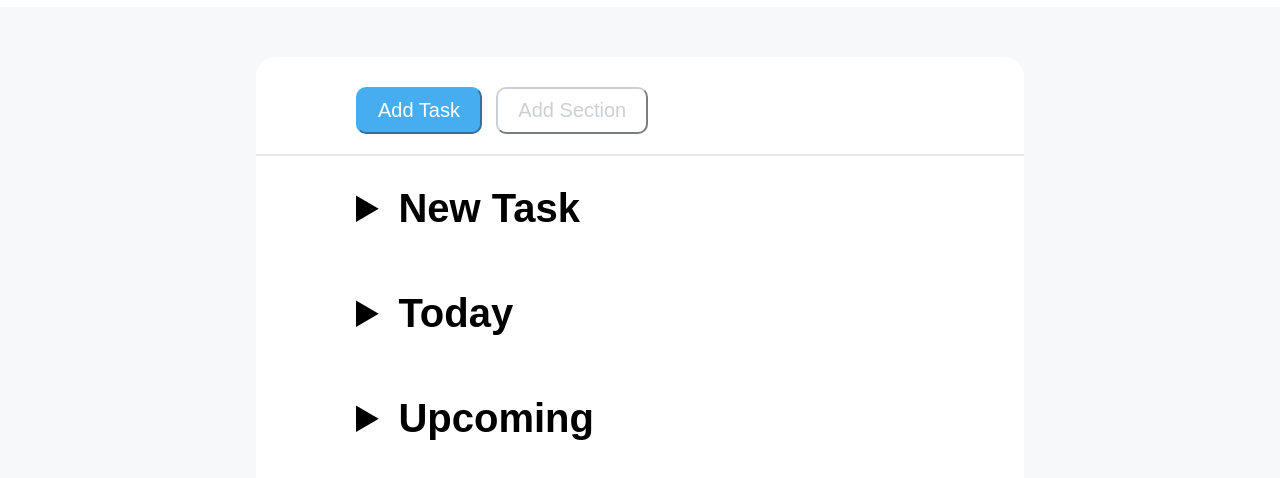
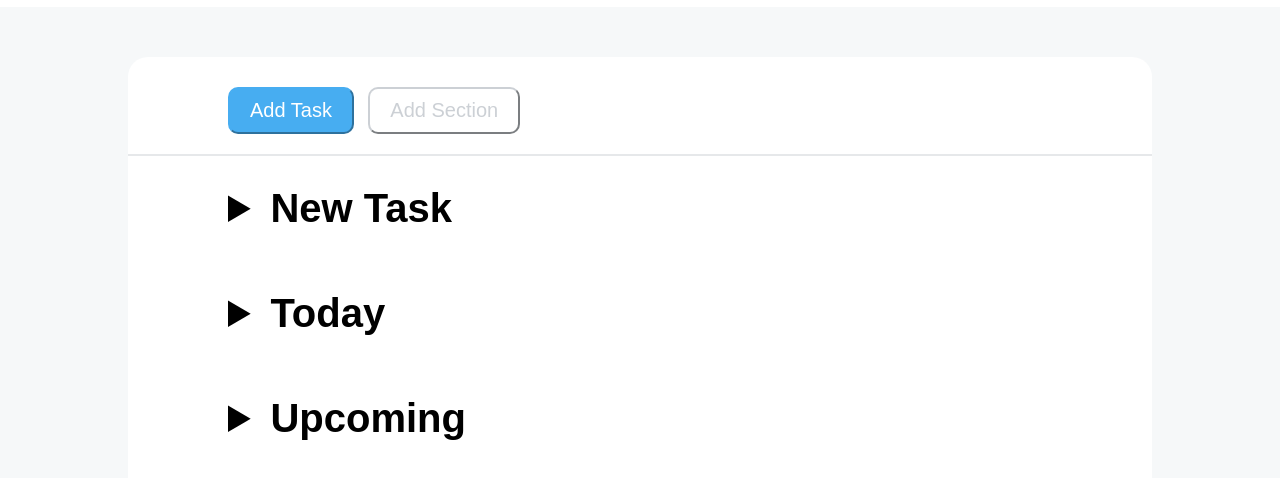
Before and after one commit to gab1144/html-css-toboolist, a plain HTML site: page index.html in a window 1280 px wide. Shown: the part 88-566 px from the top of the page. Drawn offline with Linux system fonts and the light colour scheme.

Commit message:
[change] dimensioni container

```diff
--- a/css/style.css
+++ b/css/style.css
@@ -13,12 +13,12 @@ body {
 
 /*margini container*/
 .container {
-  width: 60%;
+  width: 80%;
   height: auto;
   background-color: white;
   margin: 50px auto;
   border-radius: 20px;
-  padding-bottom: 10px;
+  padding-bottom: 20px;
 }
 
 /*font e sfondo header*/
```
